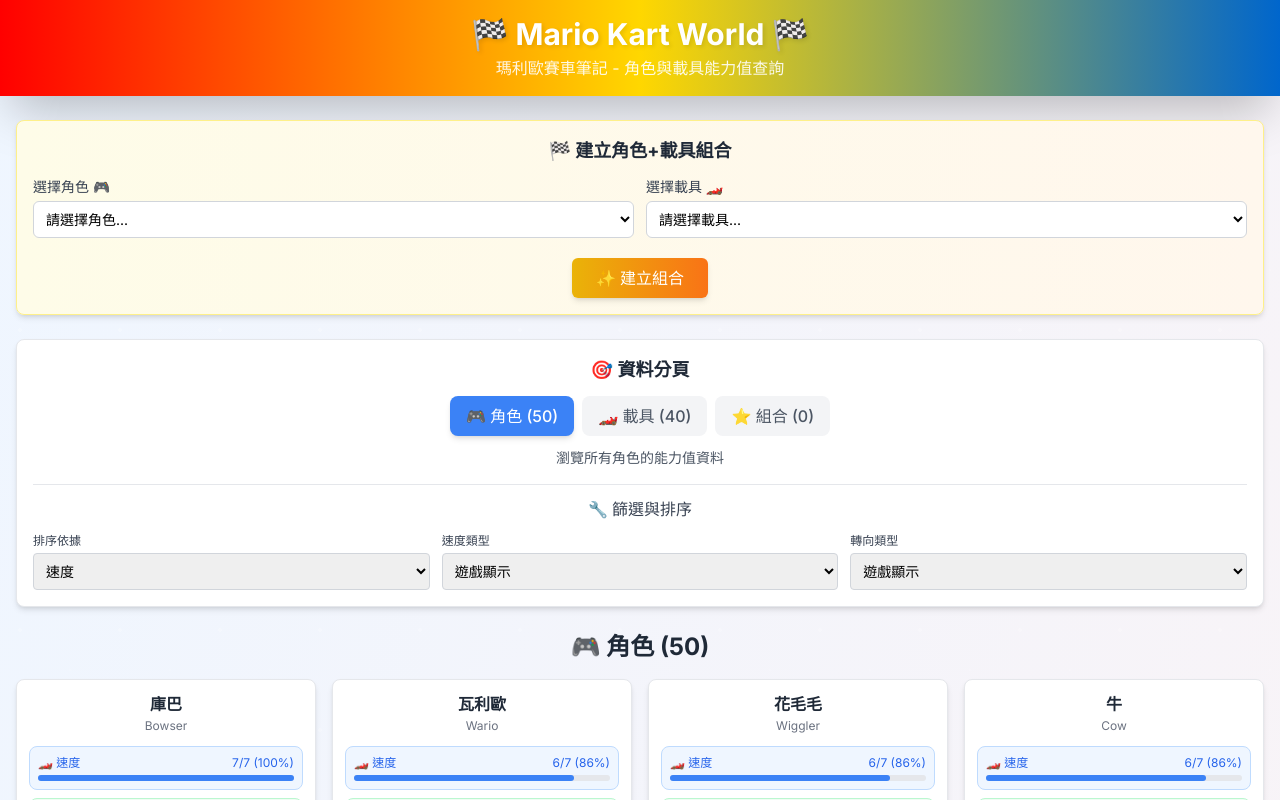
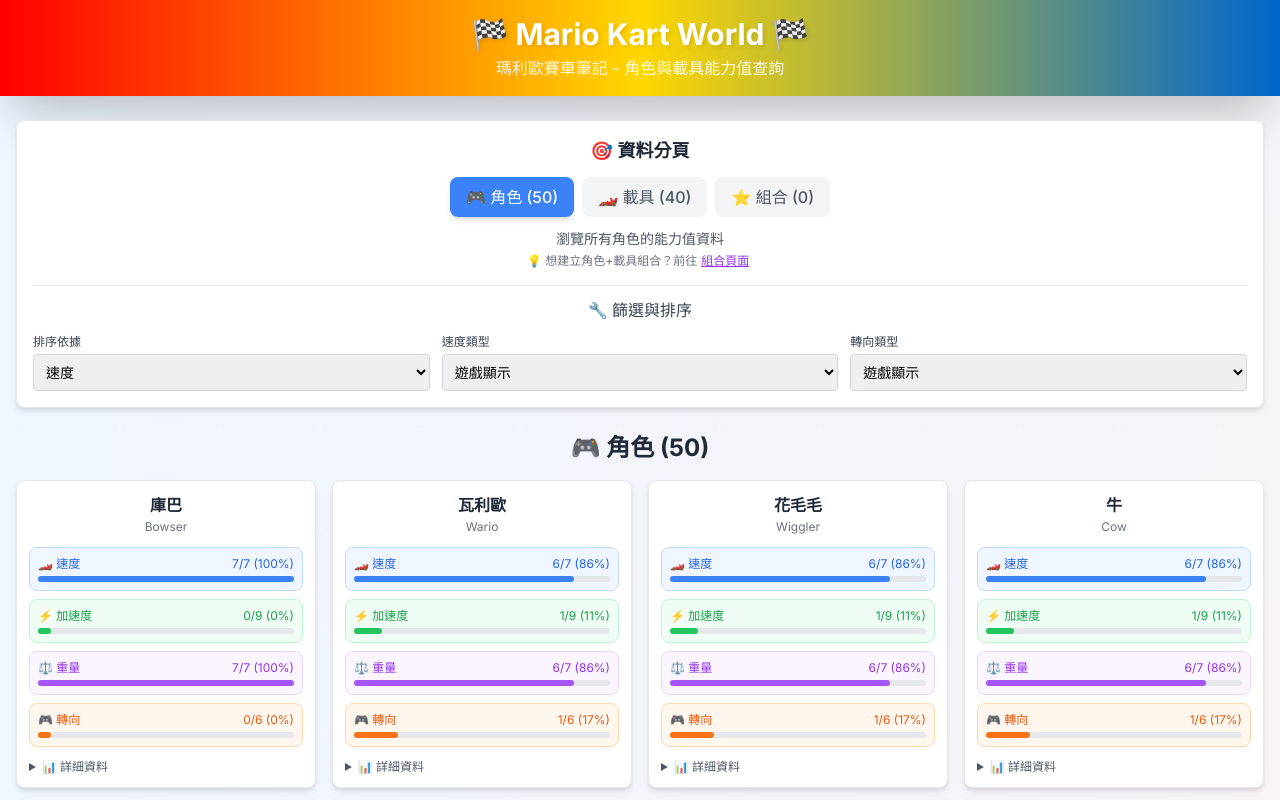
Before and after one commit to Ponpon55837/MarioKartWorldParams, a Next.js app: page / in a window 1280 px wide. Shown: the top 800 px of the page. Built offline with nearby package versions, Linux system fonts and the light colour scheme.

Commit message:
feat: update ui tab page setting

```diff
--- a/src/app/page.tsx
+++ b/src/app/page.tsx
@@ -144,14 +144,6 @@
 
   return (
     <div className="space-y-6">
-      {/* 組合選擇器 */}
-      <CombinationSelector
-        characters={characters}
-        vehicles={vehicles}
-        onAddCombination={handleAddCombination}
-        onSwitchToPage={setCurrentPage}
-      />
-
       <PageControls
         currentPage={currentPage}
         setCurrentPage={setCurrentPage}
@@ -172,13 +164,25 @@
           <h2 className="text-2xl font-bold text-gray-800 mb-4 text-center">
             ⭐ 角色+載具組合 ({combinations.length})
           </h2>
+
+          {/* 組合選擇器 */}
+          <CombinationSelector
+            characters={characters}
+            vehicles={vehicles}
+            onAddCombination={handleAddCombination}
+          />
+
           {combinations.length === 0 ? (
-            <div className="text-center py-12 bg-gray-50 rounded-lg">
-              <p className="text-gray-500 text-lg mb-4">還沒有建立任何組合</p>
-              <p className="text-gray-400">使用上方的組合選擇器來建立您的第一個組合！</p>
+            <div className="text-center py-8 bg-gray-50 rounded-lg mt-4">
+              <div className="text-6xl mb-4">🎯</div>
+              <p className="text-gray-500 text-lg mb-2">還沒有建立任何組合</p>
+              <p className="text-gray-400 mb-4">使用上方的選擇器來建立您的第一個組合！</p>
+              <div className="text-sm text-gray-500 bg-white p-3 rounded-lg border border-gray-200 inline-block">
+                💡 選擇一個角色和一個載具，然後點擊「建立組合」按鈕
+              </div>
             </div>
           ) : (
-            <div className="grid grid-cols-1 md:grid-cols-2 lg:grid-cols-3 gap-4">
+            <div className="grid grid-cols-1 md:grid-cols-2 lg:grid-cols-3 gap-4 mt-4">
               {combinations.map((combination) => (
                 <CombinationCard
                   key={combination.id}
--- a/src/components/CombinationSelector.tsx
+++ b/src/components/CombinationSelector.tsx
@@ -4,10 +4,9 @@
   characters: CharacterStats[];
   vehicles: VehicleStats[];
   onAddCombination: (character: CharacterStats, vehicle: VehicleStats) => void;
-  onSwitchToPage?: (page: 'characters' | 'vehicles' | 'combinations') => void;
 }
 
-export default function CombinationSelector({ characters, vehicles, onAddCombination, onSwitchToPage }: CombinationSelectorProps) {
+export default function CombinationSelector({ characters, vehicles, onAddCombination }: CombinationSelectorProps) {
   const handleSubmit = (e: React.FormEvent<HTMLFormElement>) => {
     e.preventDefault();
     const formData = new FormData(e.currentTarget);
@@ -20,17 +19,13 @@
     if (selectedCharacter && selectedVehicle) {
       onAddCombination(selectedCharacter, selectedVehicle);
       e.currentTarget.reset();
-      // 建立組合後自動切換到組合頁面
-      if (onSwitchToPage) {
-        onSwitchToPage('combinations');
-      }
     }
   };
 
   return (
-    <div className="bg-gradient-to-r from-yellow-50 to-orange-50 rounded-lg shadow-md p-4 border border-yellow-200">
+    <div className="bg-gradient-to-r from-yellow-50 to-orange-50 rounded-lg shadow-md p-4 border border-yellow-200 mb-4">
       <h3 className="text-lg font-bold text-gray-800 mb-3 text-center">
-        🏁 建立角色+載具組合
+        ✨ 建立新的角色+載具組合
       </h3>
       <form onSubmit={handleSubmit} className="space-y-3">
         <div className="grid grid-cols-1 md:grid-cols-2 gap-3">
--- a/src/components/PageControls.tsx
+++ b/src/components/PageControls.tsx
@@ -70,8 +70,19 @@
           <p className="text-sm text-gray-600">
             {currentPage === 'characters' && '瀏覽所有角色的能力值資料'}
             {currentPage === 'vehicles' && '瀏覽所有載具的能力值資料'}
-            {currentPage === 'combinations' && '管理您建立的角色+載具組合'}
+            {currentPage === 'combinations' && '建立和管理您的角色+載具組合'}
           </p>
+          {currentPage !== 'combinations' && (
+            <p className="text-xs text-gray-500 mt-1">
+              💡 想建立角色+載具組合？前往
+              <button
+                onClick={() => setCurrentPage('combinations')}
+                className="text-purple-600 hover:text-purple-800 font-medium mx-1 underline"
+              >
+                組合頁面
+              </button>
+            </p>
+          )}
         </div>
       </div>
 
```
